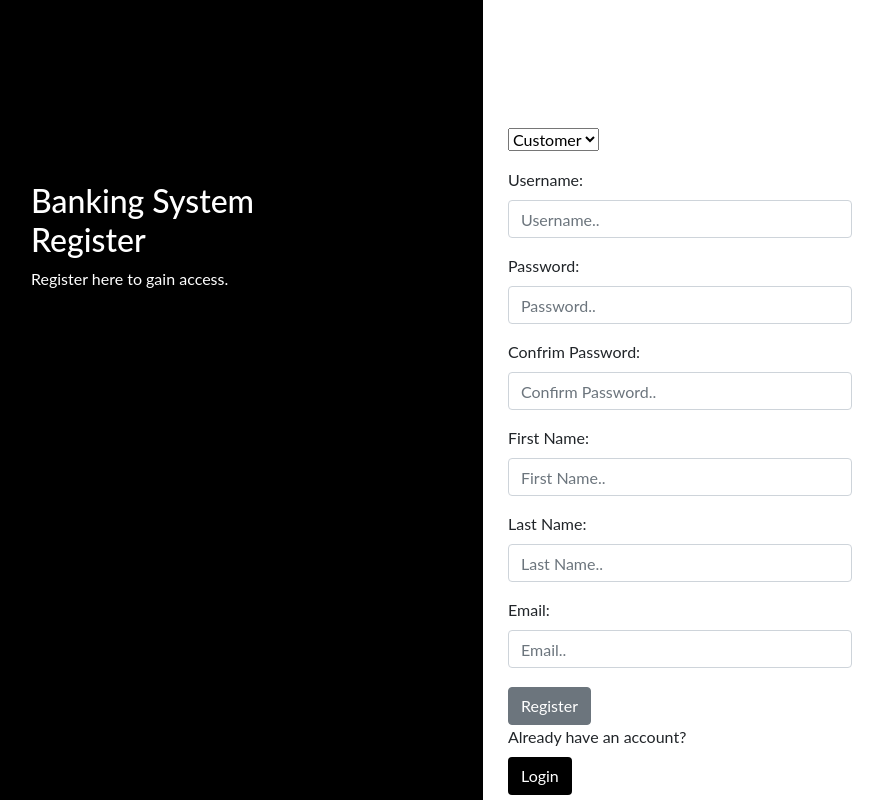
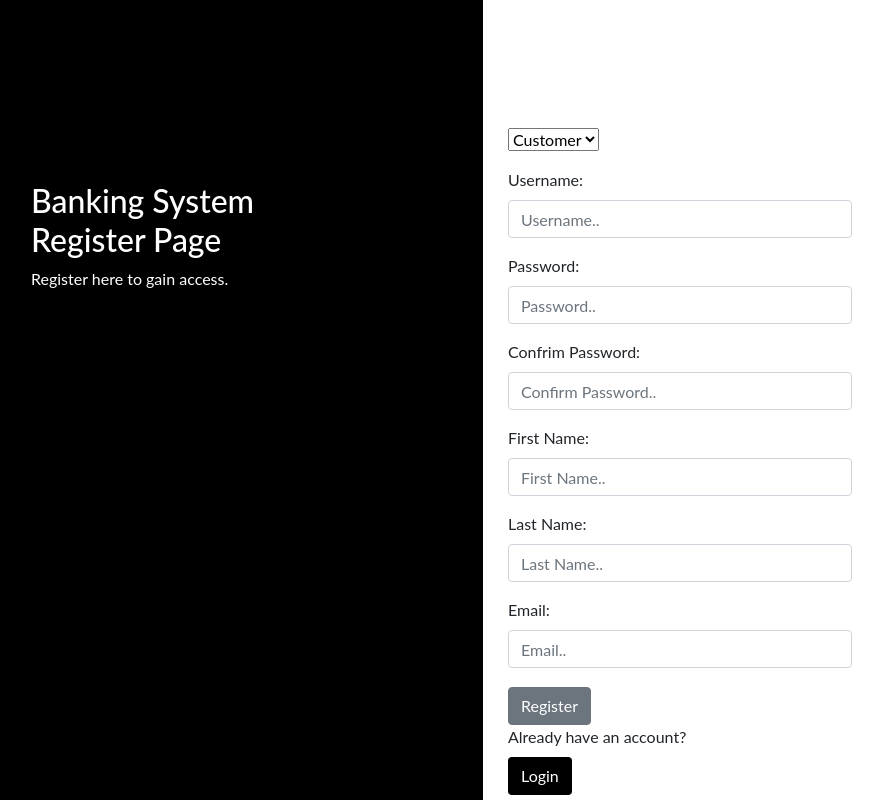
Before and after one commit to NMoua-Edu/BankDB, a PHP site: page /signup.php in a window 1280 px wide. Shown: the whole page, without its empty margins (29-912 px from the left). Run offline with PHP 8.4, Linux system fonts and the light colour scheme.

Commit message:
add more words

```diff
--- a/signup.php
+++ b/signup.php
@@ -6,7 +6,7 @@ include_once 'header.php';
 	<section class ="login-form">
 		<div class="sidenav">
          <div class="login-main-text">
-            <h2>Banking System<br> Register</h2>
+            <h2>Banking System<br> Register Page</h2>
             <p>Register here to gain access.</p>
          </div>
       </div>
```
